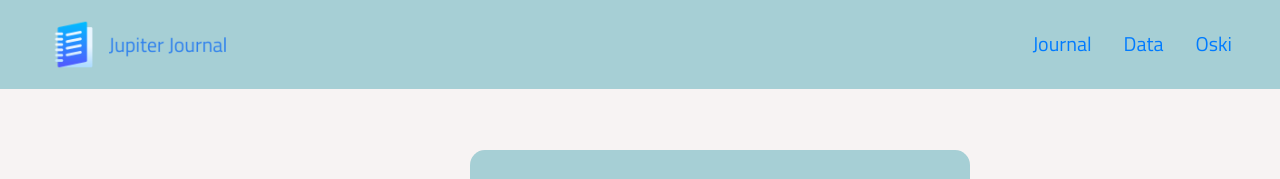
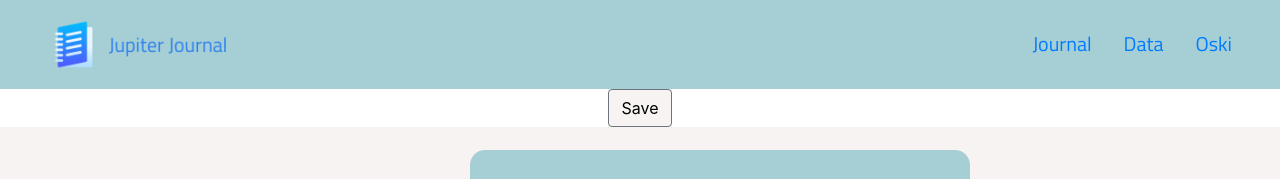
Before and after one commit to ethan-wu366/data-journal, a React (Create React App) app in the folder frontend/data-journal/: page /settings in a window 1280 px wide. Shown: the top 179 px of the page. Built offline with nearby package versions, Linux system fonts and the light colour scheme.

Commit message:
button page

```diff
--- a/frontend/data-journal/src/components/Settings.js
+++ b/frontend/data-journal/src/components/Settings.js
@@ -3,7 +3,7 @@ import $ from 'jquery';
 
 import SiteNavbar from './SiteNavbar';
 
-// import Button from 'react-bootstrap/Button';
+import Button from 'react-bootstrap/Button';
 // import Container from 'react-bootstrap/Container';
 // import Row from 'react-bootstrap/Row';
 // import Col from 'react-bootstrap/Col';
@@ -42,6 +42,9 @@ const Settings = () => {
     return (
         <div className="settings">
             <SiteNavbar sticky="false" bg="transparent" />
+            <Button className="btn-secondary save" href="/journal">
+                Save
+            </Button>
             <div id="settings-body"></div>
             <div id="modul-body"></div>
             <h12>Oski Bear</h12>
@@ -62,6 +65,7 @@ const Settings = () => {
                 <Form.Control placeholder="Oski"/>
             </Form>
             <h13 id="color">Color Palette</h13>
+
             <div id="color-palette">
                 <img
                     src={ColorPalette}
@@ -70,6 +74,7 @@ const Settings = () => {
                     style={{ width: "250px" }}
                 />
             </div>
+
         </div>
     );
 };
--- a/frontend/data-journal/src/css/Settings.css
+++ b/frontend/data-journal/src/css/Settings.css
@@ -1,3 +1,8 @@
+.settings .btn-secondary {
+    background-color: #F7F3F3 !important;
+    color: black;
+}
+
 .settings #settings-body {
     position: absolute;
     min-width: 100%;
@@ -164,3 +169,14 @@
     left: 594px;
     top: 441px;
 }
+
+.settings #save {
+    position: absolute;
+    width: 100px;
+    height: 35px;
+    left: 670px;
+    top: 876px;
+
+    background: #F7F3F3;
+    border-radius: 10px;
+}
```
